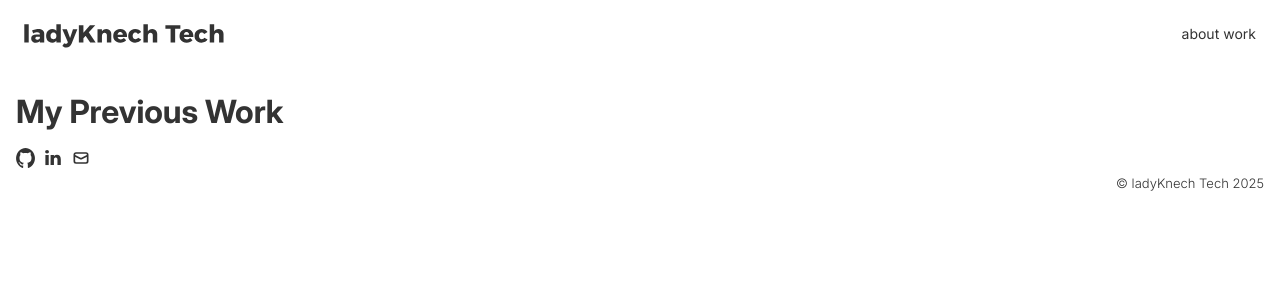
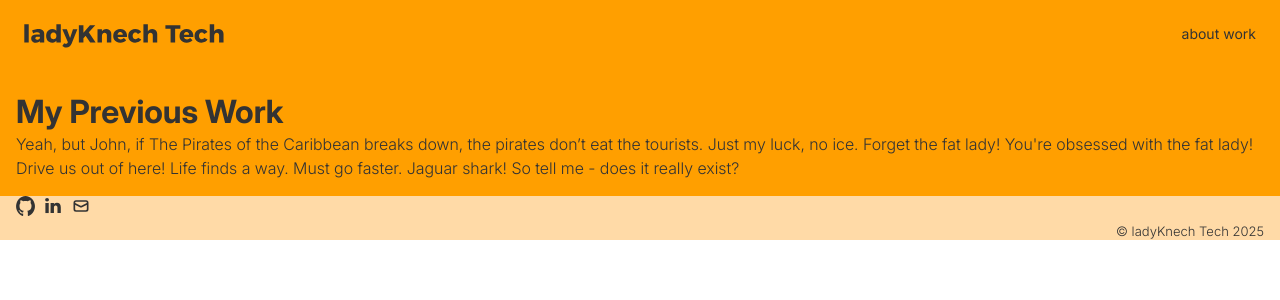
Before and after one commit to jmknec/lkt-portfolio, a React (Vite) app: page /projects in a window 1280 px wide. Shown: the top 300 px of the page. Built offline with nearby package versions, Linux system fonts and the light colour scheme.

Commit message:
add dummy text to projects page banner

```diff
--- a/src/components/Footer/Footer.scss
+++ b/src/components/Footer/Footer.scss
@@ -6,14 +6,6 @@
   padding: 0 1rem;
   display: flex;
   flex-direction: column;
-
-  &--landing {
-    background-color: $lkt-lt-yellow;
-  }
-
-  &--about {
-    background-color: $lkt-lt-pink;
-  }
 
   &__list {
     list-style-type: none;
--- a/src/components/Header/Header.jsx
+++ b/src/components/Header/Header.jsx
@@ -1,7 +1,5 @@
 import { Link } from "react-router-dom";
 import "./Header.scss";
-// import github from "../../assets/icons/github.svg";
-// import linked from "../../assets/icons/linkedin.svg";
 import logo from "../../assets/icons/logo.svg";
 import lkt from "../../assets/icons/lkt.svg";
 
--- a/src/pages/AboutPage/AboutPage.scss
+++ b/src/pages/AboutPage/AboutPage.scss
@@ -13,3 +13,7 @@
 .banner--about {
   background-color: $lkt-pink;
 }
+
+.footer--about {
+  background-color: $lkt-lt-pink;
+}
--- a/src/pages/HomePage/HomePage.scss
+++ b/src/pages/HomePage/HomePage.scss
@@ -35,3 +35,7 @@
     }
   }
 }
+
+.footer--landing {
+  background-color: $lkt-lt-yellow;
+}
--- a/src/pages/ProjectsPage/ProjectsPage.jsx
+++ b/src/pages/ProjectsPage/ProjectsPage.jsx
@@ -11,7 +11,7 @@ export default function ProjectsPage() {
         <Banner
           bannerClass="banner banner--projects"
           title="My Previous Work"
-          intro=""
+          intro="Yeah, but John, if The Pirates of the Caribbean breaks down, the pirates don’t eat the tourists. Just my luck, no ice. Forget the fat lady! You're obsessed with the fat lady! Drive us out of here! Life finds a way. Must go faster. Jaguar shark! So tell me - does it really exist?"
         />
       </main>
       <Footer footerClass="footer footer--projects" />
--- a/src/pages/ProjectsPage/ProjectsPage.scss
+++ b/src/pages/ProjectsPage/ProjectsPage.scss
@@ -1,3 +1,19 @@
 @use "../../styles/partials/variables" as *;
 @use "../../styles/partials/mixins" as *;
 @use "../../styles/partials/typography" as *;
+
+.header--projects {
+  background-color: $lkt-orange;
+}
+
+.main--projects {
+  background-color: $lkt-lt-orange;
+}
+
+.banner--projects {
+  background-color: $lkt-orange;
+}
+
+.footer--projects {
+  background-color: $lkt-lt-orange;
+}
--- a/src/styles/partials/_variables.scss
+++ b/src/styles/partials/_variables.scss
@@ -9,3 +9,5 @@ $lkt-yellow: #ffc300;
 $lkt-lt-yellow: #fff3cc;
 $lkt-pink: #ff77ad;
 $lkt-lt-pink: #ffe4ef;
+$lkt-orange: #ff9f00;
+$lkt-lt-orange: #ffdaa7;
```
